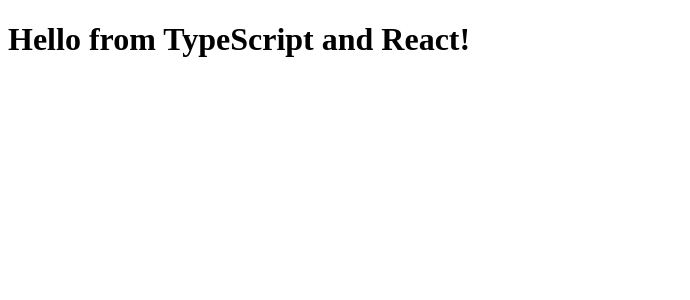
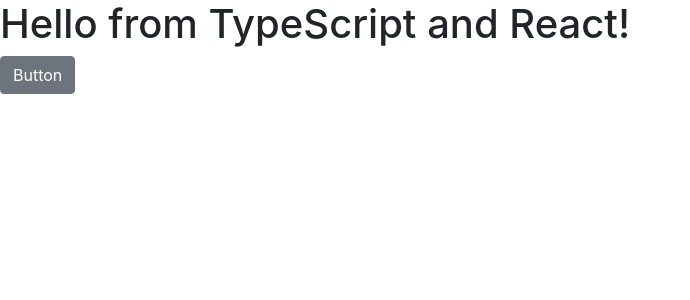
Before and after one commit to impressor615/organization-management, a React app in the folder web/: page / in a window 1280 px wide. Shown: the top 300 px of the page, without its empty margins (0-690 px from the left). Built offline with nearby package versions, Linux system fonts and the light colour scheme.

Commit message:
web - add bootstrap and scss setting

```diff
--- /dev/null
+++ b/web/src/assets/scss/_bootstrap.scss
@@ -0,0 +1,10 @@
+@import "~bootstrap/scss/bootstrap-reboot";
+@import "~bootstrap/scss/type";
+@import "~bootstrap/scss/buttons";
+@import "~bootstrap/scss/grid";
+@import "~bootstrap/scss/dropdown";
+@import "~bootstrap/scss/pagination";
+@import "~bootstrap/scss/forms";
+@import "~bootstrap/scss/modal";
+@import "~bootstrap/scss/transitions";
+@import "~bootstrap/scss/input-group";
--- /dev/null
+++ b/web/src/assets/scss/main.scss
@@ -0,0 +1 @@
+@import 'bootstrap';
--- a/web/src/components/Hello.tsx
+++ b/web/src/components/Hello.tsx
@@ -1,5 +1,12 @@
 import * as React from "react";
+import { Button } from "reactstrap";
+const { Fragment } = React;
 
 export interface HelloProps { compiler: string; framework: string; }
 
-export const Hello = (props: HelloProps) => <h1>Hello from {props.compiler} and {props.framework}!</h1>;
+export const Hello = (props: HelloProps) => (
+  <Fragment>
+    <h1>Hello from {props.compiler} and {props.framework}!</h1>
+    <Button>Button</Button>
+  </Fragment>
+);
--- a/web/src/index.tsx
+++ b/web/src/index.tsx
@@ -1,3 +1,5 @@
+import "@/assets/scss/main.scss";
+
 import * as React from "react";
 import * as ReactDOM from "react-dom";
 
@@ -5,5 +7,5 @@
 
 ReactDOM.render(
     <Hello compiler="TypeScript" framework="React" />,
-    document.getElementById("app")
+    document.getElementById("app"),
 );
--- a/web/webpack.config.js
+++ b/web/webpack.config.js
@@ -18,6 +18,14 @@
     rules: [
       { test: /\.tsx?$/, loader: 'awesome-typescript-loader' },
       { enforce: 'pre', test: /\.js$/, loader: 'source-map-loader' },
+      {
+        test: /\.scss$/,
+        use: [
+          "style-loader",
+          "css-loader",
+          "sass-loader",
+        ],
+      },
     ],
   },
   plugins: [
```
Also changed, not shown: web/package.json (+8 -1 lines), 1 other file (tests, documents, lock files or other folders).
